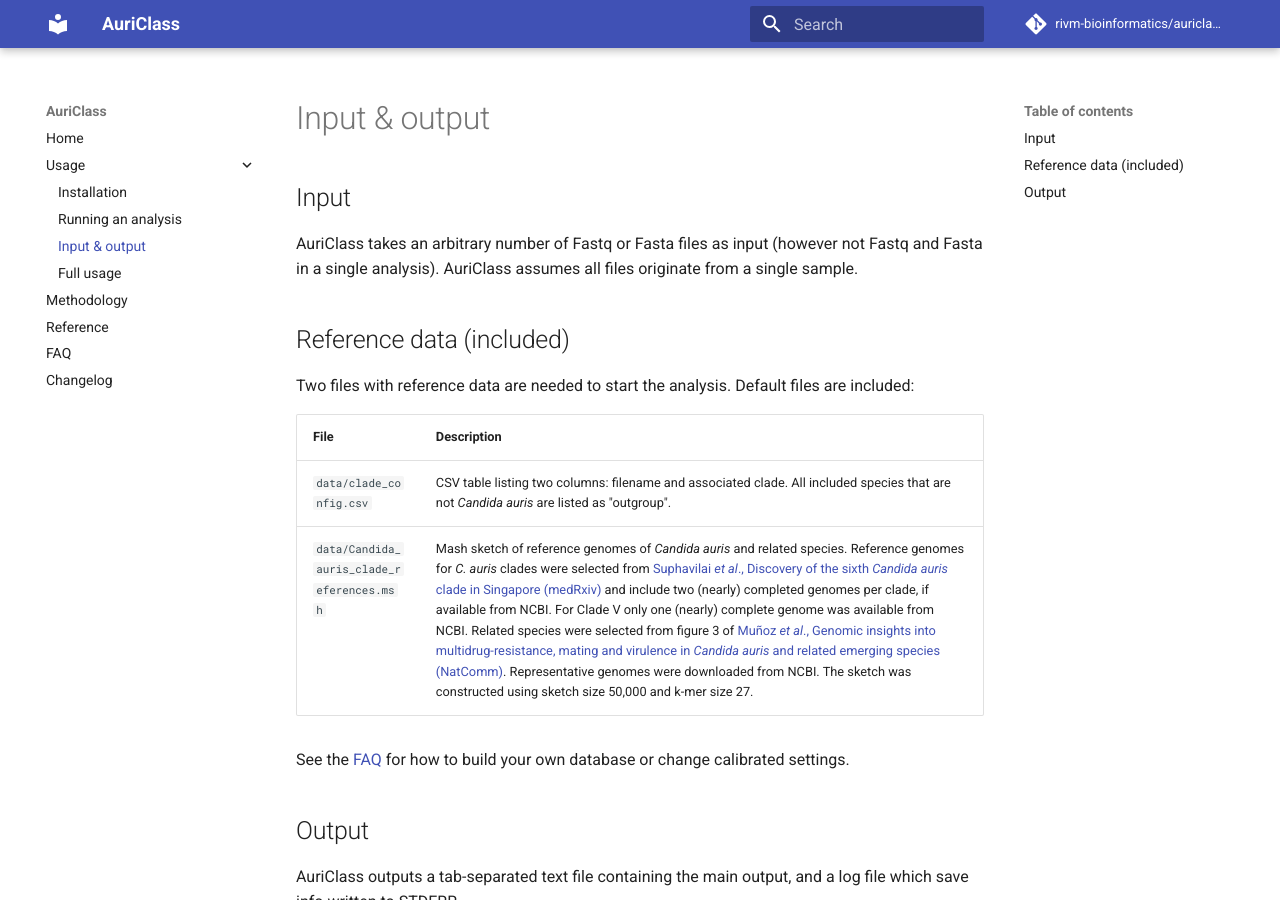
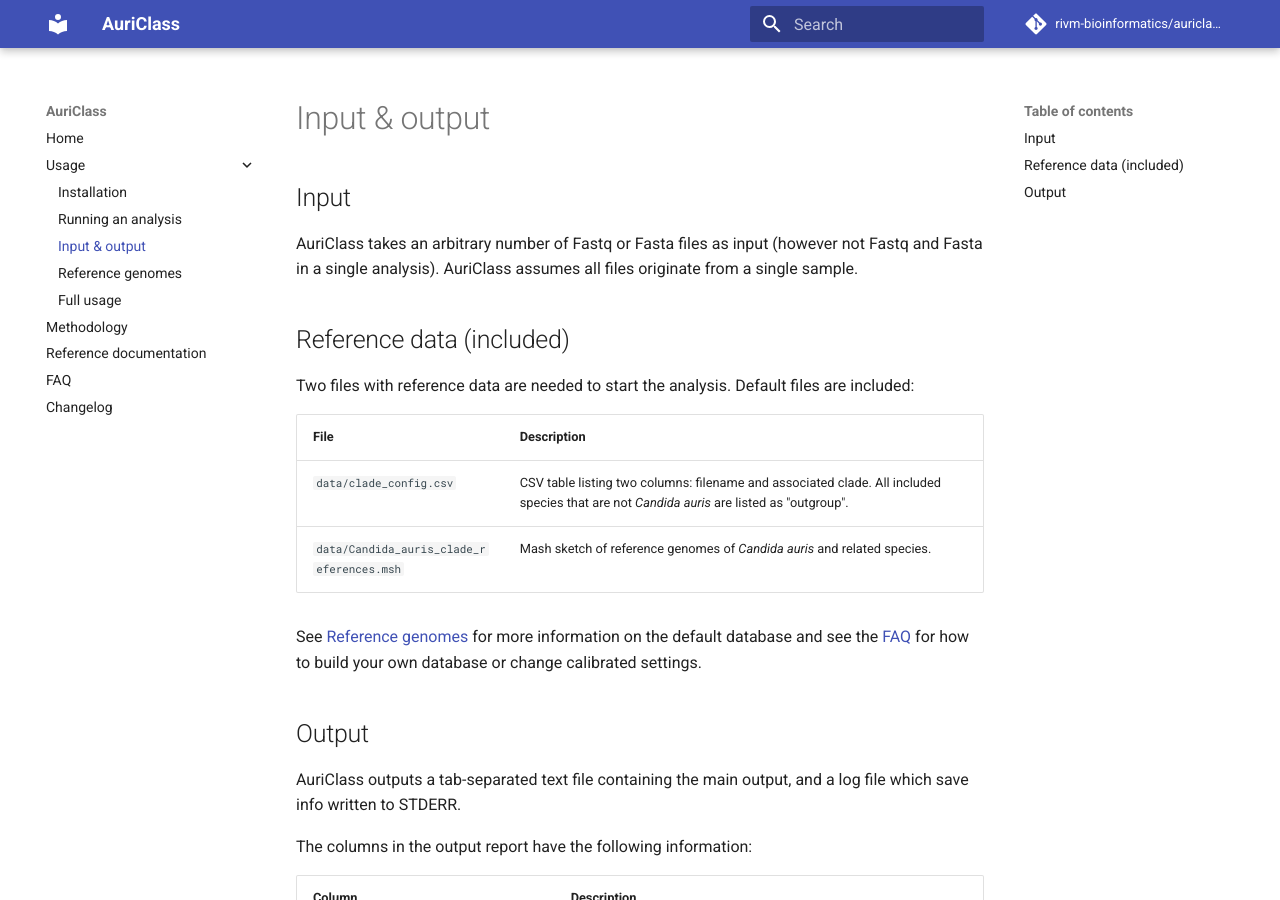
Before and after one commit to RIVM-bioinformatics/auriclass, an MkDocs documentation site: the page built from docs/input_output.md, in a window 1280 px wide and 900 px high. Built offline with MkDocs 1.6.1 and Material for MkDocs 9.7.7, drawn with Linux system fonts in a browser that asks for light colours; comment, search, counter and statistics services are not loaded; the version menu is left out.

Commit message:
docs: add reference genome table

```diff
--- a/docs/docs-requirements.txt
+++ b/docs/docs-requirements.txt
@@ -5,3 +5,4 @@
 mkdocstrings[python]
 mkdocs-material
 mkdocs-material-extensions
+mkdocs-table-reader-plugin
--- a/docs/input_output.md
+++ b/docs/input_output.md
@@ -11,9 +11,9 @@
 | File | Description |
 |---|---|
 | `data/clade_config.csv` | CSV table listing two columns: filename and associated clade. All included species that are not *Candida auris* are listed as "outgroup". |
-| `data/Candida_auris_clade_references.msh` | Mash sketch of reference genomes of *Candida auris* and related species. Reference genomes for *C. auris* clades were selected from [Suphavilai *et al*., Discovery of the sixth *Candida auris* clade in Singapore (medRxiv)](https://doi.org/10.1101/2023.08.01.23293435) and include two (nearly) completed genomes per clade, if available from NCBI. For Clade V only one (nearly) complete genome was available from NCBI. Related species were selected from figure 3 of [Muñoz *et al*., Genomic insights into multidrug-resistance, mating and virulence in *Candida auris* and related emerging species (NatComm)](https://doi.org/10.1038/s41467-018-07779-6). Representative genomes were downloaded from NCBI. The sketch was constructed using sketch size 50,000 and k-mer size 27. |
+| `data/Candida_auris_clade_references.msh` | Mash sketch of reference genomes of *Candida auris* and related species. |
 
-See the [FAQ](faq.md) for how to build your own database or change calibrated settings.
+See [Reference genomes](reference_genomes.md) for more information on the default database and see the [FAQ](faq.md) for how to build your own database or change calibrated settings.
 
 ## Output
 
--- a/mkdocs.yml
+++ b/mkdocs.yml
@@ -10,9 +10,10 @@
     - Installation: installation.md
     - Running an analysis: running_analysis.md
     - Input & output: input_output.md
+    - Reference genomes: reference_genomes.md
     - Full usage: full_usage.md
   - Methodology: methodology.md
-  - Reference: reference.md
+  - Reference documentation: reference.md
   - FAQ: faq.md
   - Changelog: changelog.md
 
@@ -25,6 +26,7 @@
 - search
 - mkdocstrings
 - mike
+- table-reader
 
 markdown_extensions:
   - pymdownx.highlight:
@@ -40,6 +42,7 @@
           format: !!python/name:pymdownx.superfences.fence_code_format
   - admonition
   - pymdownx.details
+  - tables
 
 # version provider integrated with Material theme
 extra:
```
Also changed, not shown: docs/reference_genomes.md (added, +9 -0 lines), 1 other file.
